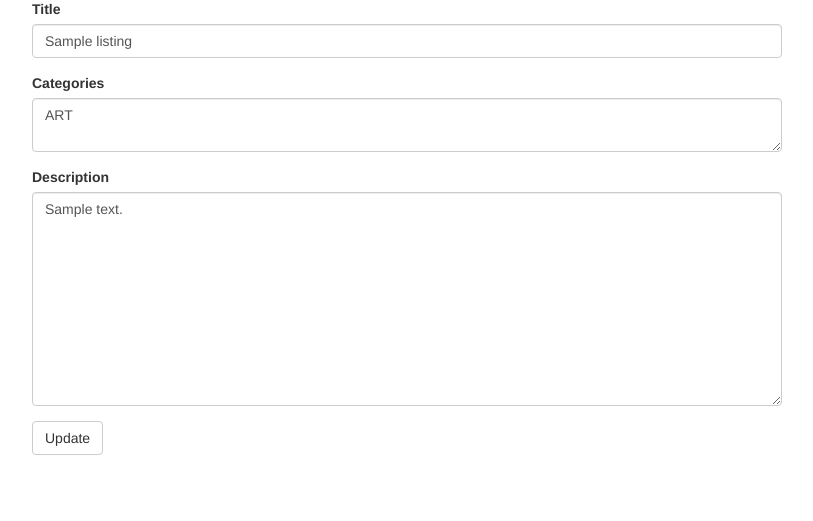
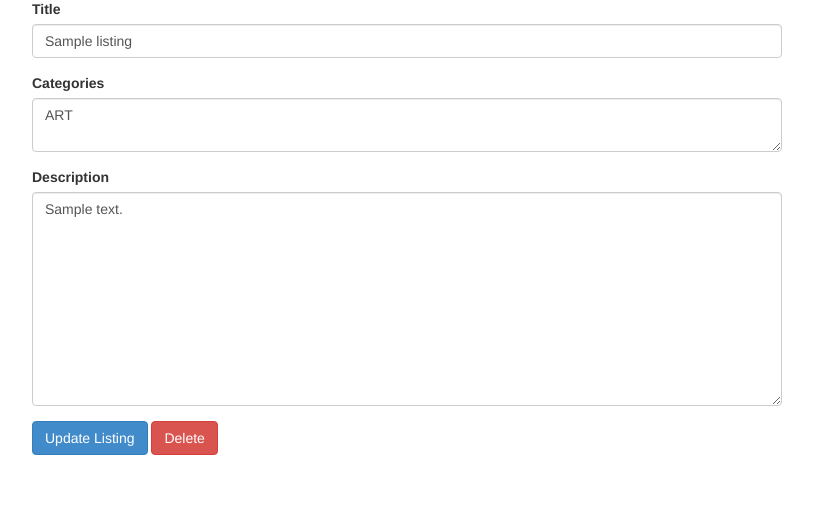
Before and after one commit to ymichael/cs2102-project, a Flask app: page /listing/1/edit in a window 1280 px wide. Shown: the part 164-685 px from the top of the page, without its empty margins (38-851 px from the left). Run offline with Flask 2, Linux system fonts and the light colour scheme; the visitor is signed in with stand-in values (Sample User, id 1); data comes from the database, SQL or seed files in the repository; tables that the repository leaves empty hold one stand-in row (values such as "Sample post"); parts of the project's set-up code (start-up, migrations or seed data) failed here and were passed over; some libraries are stand-ins or nearby versions.

Commit message:
Added listing delete functionality.

```diff
--- a/app.py
+++ b/app.py
@@ -146,6 +146,13 @@ def listing_edit(listing_id):
         data['categories'] = ', '.join([x['label'] for x in categories])
         return render_template('listing_edit.html', **data)
     else:
+        if not request.form.get('update'):
+            # Use clicked delete.
+            listing = model.listing.Listing(listing_id)
+            listing.delete()
+            flash("Listing deleted.", "info")
+            return redirect('/')
+
         title = request.form['title']
         description = request.form['description']
         # TODO(michael): Sanitize + validate
--- a/static/js/app.js
+++ b/static/js/app.js
@@ -10,6 +10,17 @@ $(function() {
         }
     });
 
+    // Listing Edit
+    $editlistingform = $('#editlistingform');
+    $('#editlistingdeletebutton').click(function(e) {
+        e.preventDefault();
+        if (confirm('Do you really want to delete this entry?')) {
+            $editlistingform.submit();
+        } else {
+            return false;
+        }
+    })
+
     // Listing Tabs
     $('#listingTabs a:first').tab('show');
 
--- a/templates/listing_edit.html
+++ b/templates/listing_edit.html
@@ -6,7 +6,7 @@
         <div class="page-header">
             <h2>Edit Listing</h2>
         </div>
-        <form role="form" method='post'>
+        <form id='editlistingform' role="form" method='post'>
             <div class="form-group">
                 <label for="inputTitle">Title</label>
                 <input name='title' type="text" class="form-control" id="inputTitle" placeholder="Enter listing title" value="{{ listing.title }}">
@@ -20,7 +20,8 @@
                 <label for="inputDescription">Description</label>
                 <textarea rows="10" name='description' class='form-control' id='inputDescription' placeholder='Enter listing description'>{{ listing.description }}</textarea>
             </div>
-            <button type="submit" class="btn btn-default">Update</button>
+            <button name='update' type="submit" class="btn btn-primary">Update Listing</button>
+            <button name='delete' id='editlistingdeletebutton' type="submit" class="btn btn-danger">Delete</button>
         </form>
     </div>
     <div class="col-md-4"></div>
```
